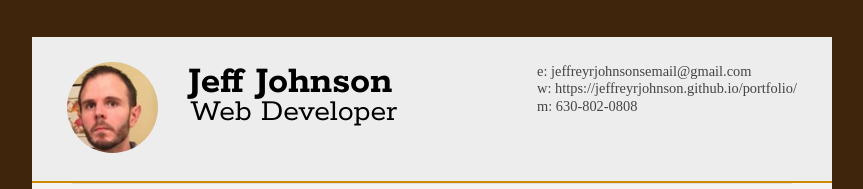
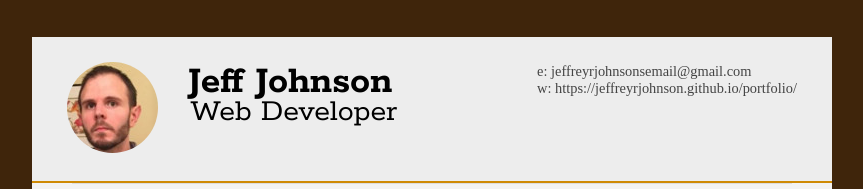
Before and after one commit to JeffreyRJohnson/portfolio, a plain HTML site: page index.html in a window 1280 px wide. Shown: the part 1779-1968 px from the top of the page, without its empty margins (208-1071 px from the left). Drawn offline with nearby package versions, Linux system fonts and the light colour scheme.

Commit message:
small change

```diff
--- a/index.html
+++ b/index.html
@@ -197,7 +197,7 @@
             <li>w:
               <a href="https://jeffreyrjohnson.github.io/portfolio/ ">https://jeffreyrjohnson.github.io/portfolio/</a>
             </li>
-            <li>m: 630-802-0808</li>
+
           </ul>
         </div>
         <div class="clear"></div>
```
